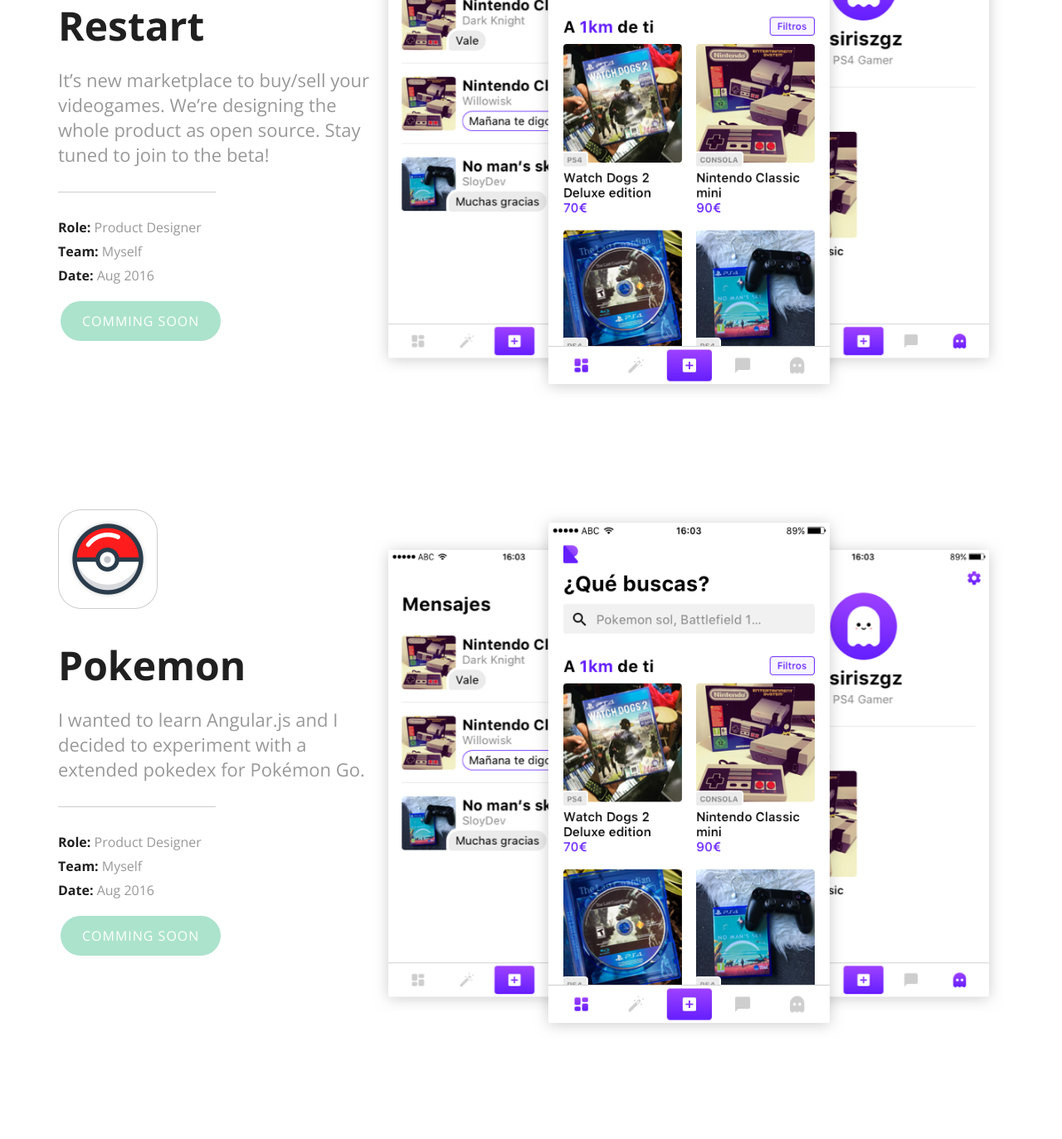
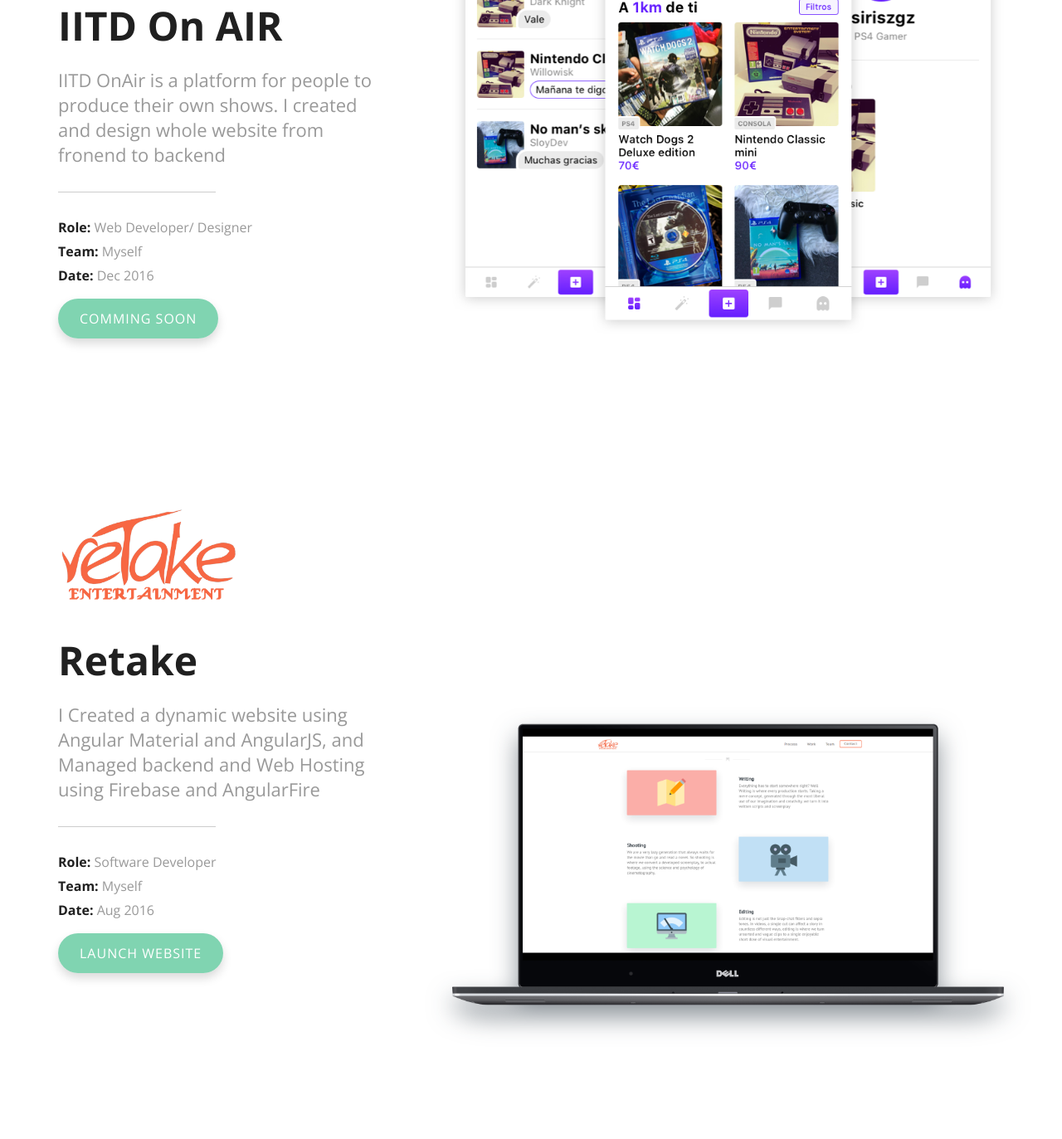
Before and after one commit to man15h/man15h.github.io, a plain HTML site: page graphics/index.html in a window 1280 px wide. Shown: the part 957-2330 px from the top of the page at 83% size. Drawn offline with nearby package versions, Linux system fonts and the light colour scheme.

Commit message:
minor changes

```diff
--- a/graphics/css/style.css
+++ b/graphics/css/style.css
@@ -4,6 +4,10 @@ body{
 }
 .section-1{
   height: 100vh;
+}
+.btn-circ{
+  border:0px;
+  box-shadow: 0 6px 12px 0 rgba(0, 0, 0, 0.15);
 }
 .section-1 h1{
   font-family: 'Open Sans', sans-serif;
@@ -128,3 +132,11 @@ body{
   position: absolute;
   z-index: 2;
 }
+.retake.position-1{
+  position: absolute;
+  top: 100px;
+}
+.retake img{
+    filter: drop-shadow(0px 15px 15px rgba(27,42,53,.5));
+    webkit-filer: drop-shadow(0px 15px 15px rgba(27,42,53,.5));
+}
--- a/graphics/index.html
+++ b/graphics/index.html
@@ -28,17 +28,18 @@
 				<div class="row">
 					<div class="col-md-4 left-side-wrapper">
 						<img src="images/restart-icon.png" height="120" width="auto">
-						<h2>Restart</h2>
-						<p>It’s new marketplace to buy/sell your videogames. We’re designing the whole product as open source. Stay tuned to join to the beta!</p>
+						<h2>IITD On AIR</h2>
+						<p>IITD OnAir is a platform for people to produce their own shows. I created and design
+						whole website from fronend to backend</p>
 						<div class="divider"></div>
 						<ul>
-							<li><strong>Role:</strong> Product Designer</li>
+							<li><strong>Role:</strong> Web Developer/ Designer</li>
 							<li><strong>Team:</strong> Myself</li>
-							<li><strong>Date:</strong> Aug 2016 </li>
+							<li><strong>Date:</strong> Dec 2016 </li>
 						</ul>
-						<button class="btn btn-circ btn-primary btn-green btn-md" disabled="disabled">Comming Soon</button>
+						<a href="http://radio.iitd.ac.in/" target="_blank" class="btn btn-circ btn-primary btn-green btn-md">Comming Soon</a>
 					</div>
-					<div class="col-md-8">
+					<div class="col-md-7 col-md-offset-1">
 						<div class="parallax">
               <div parallax parallax-ratio="-0.2" class="position-1">
                 <img src="images/restart-front.png">
@@ -54,27 +55,22 @@
 				</div>
 				<div class="row">
 					<div class="col-md-4 left-side-wrapper">
-						<img src="images/pokeweak-icon.png" height="120" width="auto">
-						<h2>Pokemon</h2>
-						<p>I wanted to learn Angular.js and I decided to experiment with a extended pokedex for Pokémon Go.</p>
+						<img src="images/retake-logo.png" height="120" width="auto">
+						<h2>Retake</h2>
+						<p>I Created a dynamic website using Angular Material and AngularJS,
+							and Managed backend and Web Hosting using Firebase and AngularFire</p>
 						<div class="divider"></div>
 						<ul>
-							<li><strong>Role:</strong> Product Designer</li>
+							<li><strong>Role:</strong> Software Developer</li>
 							<li><strong>Team:</strong> Myself</li>
-							<li><strong>Date:</strong> Aug 2016 </li>
+							<li><strong>Date:</strong> Aug 2016</li>
 						</ul>
-						<button class="btn btn-circ btn-primary btn-green btn-md" disabled="disabled">Comming Soon</button>
+						<a href="https://retake.in/" target="_blank" class="btn btn-circ btn-primary btn-green btn-md">Launch Website</a>
 					</div>
-					<div class="col-md-8">
+					<div class="col-md-7 col-md-offset-1">
 						<div class="parallax">
-              <div parallax parallax-ratio="-0.2" class="position-1">
-                <img src="images/restart-front.png">
-              </div>
-              <div parallax parallax-ratio="-0.1" class="position-2">
-                <img src="images/restart-right.png">
-              </div>
-              <div parallax parallax-ratio="-0.1" class="position-2">
-                <img src="images/restart-left.png">
+              <div parallax parallax-ratio="-0.1" class=" retake position-1">
+                <img src="images/retake-dell.png">
               </div>
             </div>
 					</div>
```
Also changed, not shown: graphics/images/restart-icon.png, graphics/images/retake-dell.png (added), graphics/images/retake-logo.png (added).
